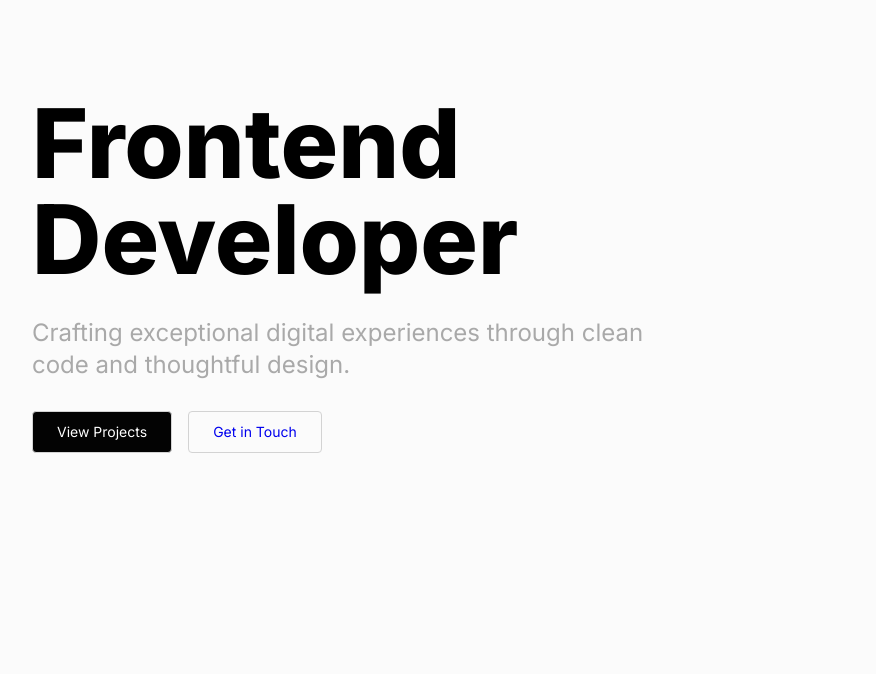
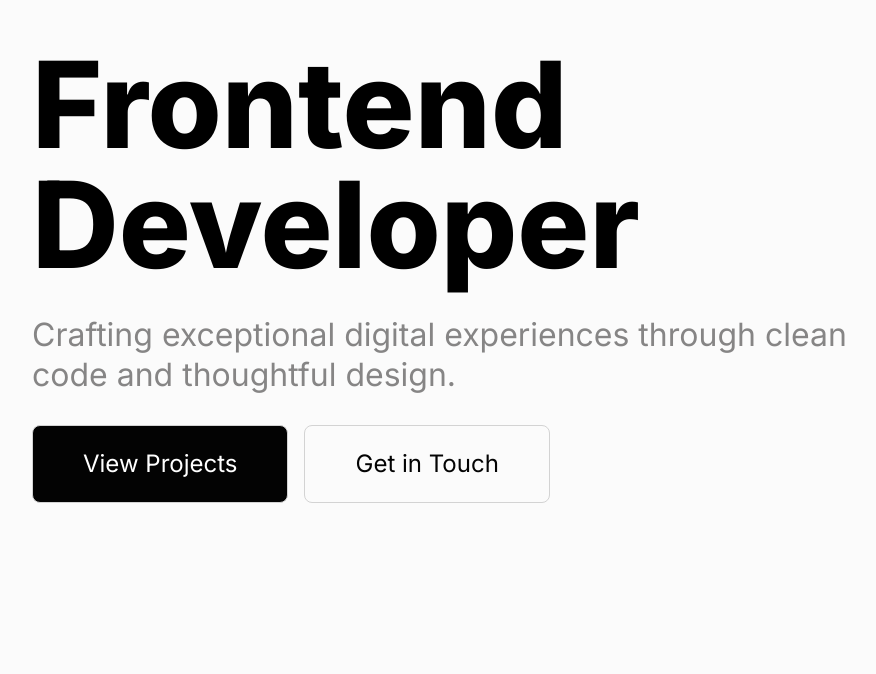
Before and after one commit to gulmirzayevfazliddin4-eng/my-portfolio, a plain HTML site: page index.html in a window 1280 px wide. Shown: the part 126-800 px from the top of the page, without its empty margins (160-1036 px from the left). Drawn offline with Linux system fonts and the light colour scheme.

Commit message:
Update main.css

```diff
--- a/style/main.css
+++ b/style/main.css
@@ -4,6 +4,7 @@
     box-sizing: border-box;
     text-decoration: none;
     list-style: none;
+    scroll-behavior: smooth;
 }
 
 body {
@@ -40,17 +41,17 @@ button {
 }
 
 .banner__title {
-    font-size: 96px;
+    font-size: 120px;
     font-weight: 800;
     line-height: 1;
 }
 
 .banner__desc {
-    max-width: 672px;
+    max-width: 850px;
     width: 100%;
-    font-size: 24px;
-    line-height: 32px;
-    color: darkgray;
+    font-size: 32px;
+    line-height: 40px;
+    color: rgb(134, 133, 133);
 }
 
 .btn__group {
@@ -61,13 +62,14 @@ button {
 }
 
 .btn {
-    padding: 12px 24px;
-    border-radius: 4px;
-    font-size: 14px;
+    padding: 30px 50px;
+    border-radius: 8px;
+    font-size: 24px;
     line-height: 16px;
     transition: .3s;
     border: 0.5px solid lightgray;
     cursor: pointer;
+    color: #030303;
 }
 
 .btn:hover {
```
